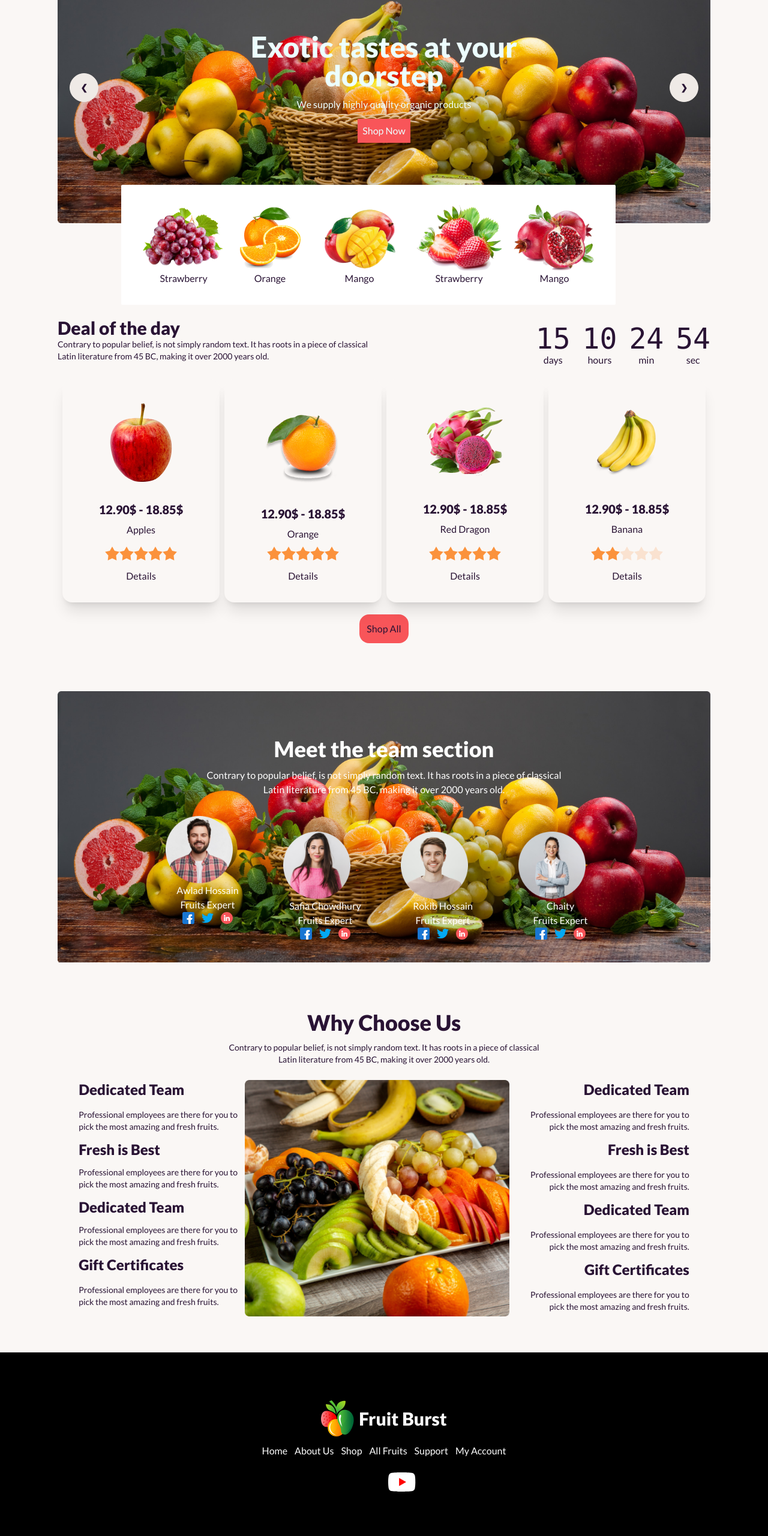
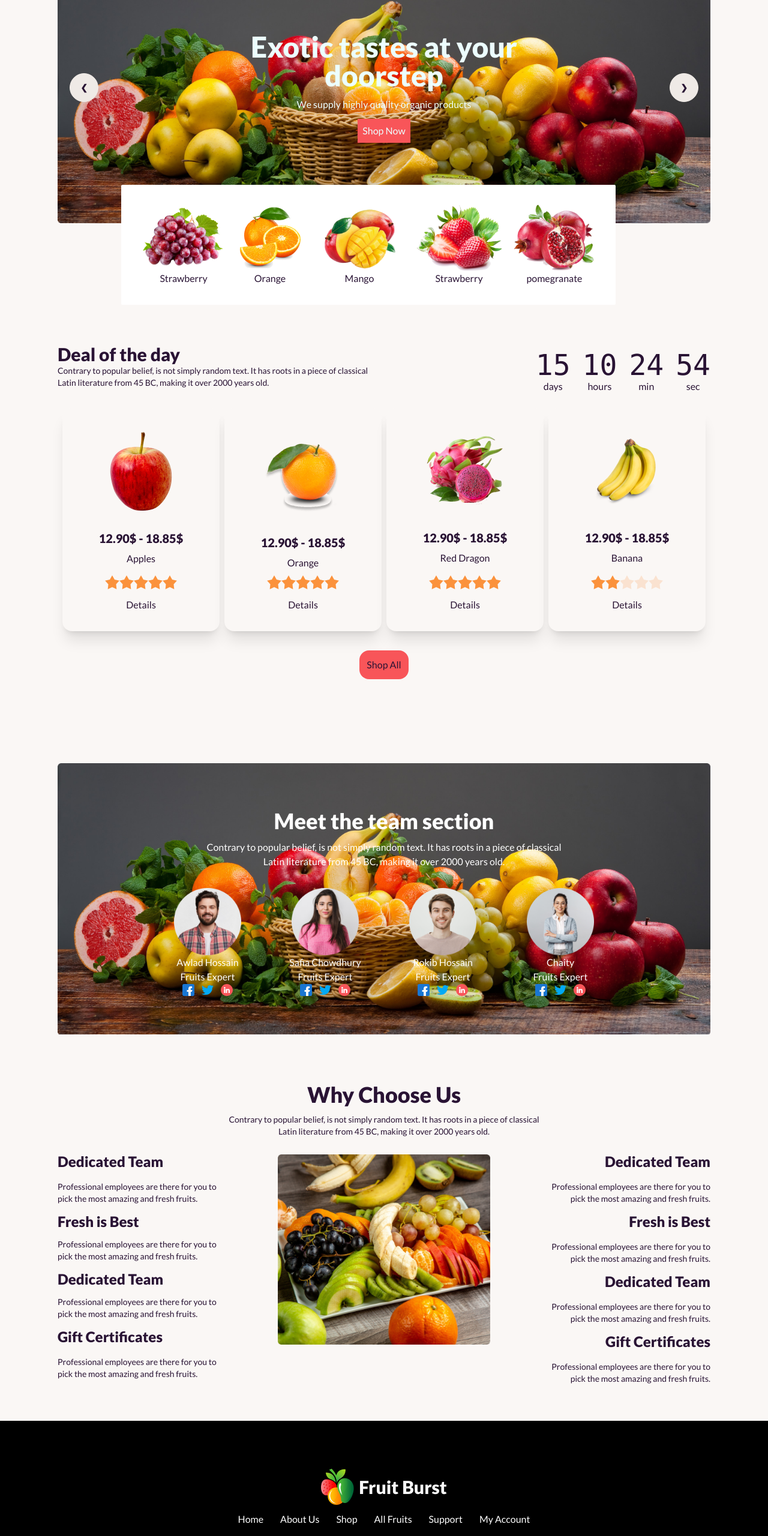
Before and after one commit to mariful999/assaigment-3, a plain HTML site: page index.html in a window 1280 px wide. Shown: the part 237-2797 px from the top of the page at 60% size. Drawn offline with nearby package versions, Linux system fonts and the light colour scheme; grey boxes are pictures that could not be loaded.

Commit message:
icon section add

```diff
--- a/index.html
+++ b/index.html
@@ -28,7 +28,7 @@
       <div class="max-w-screen-xl mx-auto px-8 md:px-16 lg:px-24 py-5 ">
         <div class="navbar bg-[#F85559] md:rounded-full px-10">
           <div class="navbar-start">
-            <div class="dropdown md:flex gap-7 text-white">
+            <div class="dropdown  md:flex gap-7 text-white">
               <a class="hover:bg-yellow-400" href>Home</a>
               <a class="hover:bg-yellow-400" href>About Us</a>
               <a class="hover:bg-yellow-400" href>Shop</a>
@@ -39,10 +39,10 @@
             <img src="./images/logo.png" alt />
             <h1 class="text-3xl font-bold">Fruit Burst</h1>
           </div>
-          <div class="navbar-end">
-            <div class=" md:flex-none gap-2">
+          <div class=" navbar-end">
+            <div class=" hidden md:block  md:flex-none gap-2">
               <div class="flex relative">
-                <div class="">
+                <div class=" ">
                   <input
                     type="text"
                     placeholder="Search Here"
@@ -53,7 +53,6 @@
                       src="./images/Frame.svg" alt></a></div>
               </div>
             </div>
-          </button>
           </div>
         </div>
       </div>
@@ -65,7 +64,8 @@
           class="carousel-item relative w-full flex justify-center items-center text-cyan-50 bg-no-repeat bg-center bg-cover "
           style="background-image: url(./images/banner1.png);">
           <div class="text-center">
-          <h1 class="md:text-5xl text-3xl font-bold my-3">Exotic tastes at your
+            <h1 class="md:text-5xl text-3xl font-bold my-3">Exotic tastes at
+              your
               <br> doorstep</h1>
             <p>We supply highly quality organic products</p>
             <button class="bg-[#F85559] p-2 my-3">Shop Now</button>
@@ -81,7 +81,8 @@
           class="carousel-item relative w-full flex justify-center items-center text-cyan-50 bg-no-repeat bg-center bg-cover "
           style=" background-image: url(./images/banner2.png);">
           <div class="text-center">
-          <h1 class="md:text-5xl text-3xl font-bold my-3">Exotic tastes at your
+            <h1 class="md:text-5xl text-3xl font-bold my-3">Exotic tastes at
+              your
               <br> doorstep</h1>
             <p>We supply highly quality organic products</p>
             <button class="bg-[#F85559] p-2 my-3">Shop Now</button>
@@ -96,7 +97,8 @@
           class="carousel-item relative w-full flex justify-center items-center text-cyan-50 bg-no-repeat bg-center bg-cover "
           style=" background-image: url(./images/banner3.png);">
           <div class="text-center">
-          <h1 class="md:text-5xl text-3xl font-bold my-3">Exotic tastes at your
+            <h1 class="md:text-5xl text-3xl font-bold my-3">Exotic tastes at
+              your
               <br> doorstep</h1>
             <p>We supply highly quality organic products</p>
             <button class="bg-[#F85559] p-2 my-3">Shop Now</button>
@@ -123,7 +125,7 @@
     <section
       class="max-w-[1100px] mx-auto px-8 md:px-16 lg:px-24 py-5 md:relative">
       <div
-      class="flex justify-around  bg-white gap-4 md:p-8 md:m-4 items-center rounded-sm md:absolute top-[-120px] ">
+        class=" flex justify-around hidden md:block md:flex bg-white gap-4 md:p-8 md:m-4 items-center rounded-sm md:absolute top-[-120px] ">
         <div class="text-center">
           <img src="./images/fruit1.png" alt>
           <p>Strawberry</p>
@@ -142,18 +144,20 @@
         </div>
         <div class="text-center">
           <img src="./images/fruit5.png" alt>
-        <p>Mango</p>
+          <p>pomegranate</p>
         </div>
       </div>
 
     </section>
     <!-- Deal of the day -->
-  <section class="max-w-screen-xl mx-auto px-8 md:px-16 lg:px-24 py-5 my-10 ">
-    <div class="md:flex justify-between sm:mt-4">
+    <section class="max-w-screen-xl mx-auto px-8 md:px-16 lg:px-24 py-20 my-10 ">
+      <div class="md:flex justify-between">
         <div>
           <h1 class="text-3xl font-bold">Deal of the day</h1>
-        <p class="text-sm">Contrary to popular belief, is not simply random
-          text. It has roots in a piece of classical <br> Latin literature from
+          <p class="text-sm mb-6">Contrary to popular belief, is not simply
+            random
+            text. It has roots in a piece of classical <br> Latin literature
+            from
             45 BC, making it over 2000 years old.</p>
         </div>
         <div class="sm:my-3">
@@ -187,8 +191,8 @@
         </div>
       </div>
       <!-- card section -->
-    <div class="md:flex md:m-2 gap-2 justify-around mt-4">
-      <div class="card w-96 bg-base-100 shadow-xl">
+      <div class="md:flex md:m-2 gap-2 justify-around ">
+        <div class="card w-96 bg-base-100 shadow-xl mb-3 ">
           <figure class="px-10 pt-10">
             <img src="./images/fruit6.png" alt="Shoes" class="rounded-xl" />
           </figure>
@@ -211,7 +215,8 @@
             </div>
             <!-- <a class="hover:text-red-600" href="">Details</a> -->
             <div>
-            <button class=" hover:text-red-600" onclick="my_modal_1.showModal()">Details</button>
+              <button class=" hover:text-red-600"
+                onclick="my_modal_1.showModal()">Details</button>
               <dialog id="my_modal_1" class="modal">
                 <div class="card w-96 bg-base-100 shadow-xl">
                   <figure class="px-10 pt-10">
@@ -249,7 +254,7 @@
             </div>
           </div>
         </div>
-      <div class="card w-96 bg-base-100 shadow-xl">
+        <div class="card w-96 bg-base-100 shadow-xl mb-3">
           <figure class="px-10 pt-10">
             <img src="./images/fruit7.png" alt="Shoes" class="rounded-xl" />
           </figure>
@@ -273,7 +278,7 @@
             <a class="hover:text-red-600" href>Details</a>
           </div>
         </div>
-      <div class="card w-96 bg-base-100 shadow-xl">
+        <div class="card w-96 bg-base-100 shadow-xl mb-3">
           <figure class="px-10 pt-10">
             <img src="./images/fruit8.png" alt="Shoes" class="rounded-xl" />
           </figure>
@@ -298,7 +303,7 @@
             <a class="hover:text-red-600" href>Details</a>
           </div>
         </div>
-      <div class="card w-96 bg-base-100 shadow-xl">
+        <div class="card w-96 bg-base-100 shadow-xl mb-3">
           <figure class="px-10 pt-10">
             <img src="./images/fruit9.png" alt="Shoes" class="rounded-xl" />
           </figure>
@@ -339,10 +344,11 @@
           It has roots in a piece of classical <br> Latin literature from 45 BC,
           making it over 2000 years old.</p>
       </div>
-    <div class="text-white md:flex md:justify-center gap-14 pt-4 items-center">
+      <div class="text-white md:flex justify-center gap-14 pt-4">
         <div class="text-center ">
-        <img class=" md:w-[80%]  " src="./images/member1.png" alt
-          width="full">
+          <div class="flex justify-center items-center">
+            <img class="md:w-[80%] " src="./images/member1.png" alt>
+          </div>
           <h1>Awlad Hossain</h1>
           <p>Fruits Expert</p>
           <div class=" flex justify-center gap-3 pb-16">
@@ -353,7 +359,9 @@
 
         </div>
         <div class="text-center">
+          <div class="flex justify-center items-center">
             <img class="md:w-[80%] " src="./images/member2.png" alt>
+          </div>
           <h1>Safia Chowdhury</h1>
           <p>Fruits Expert</p>
           <div class=" flex justify-center gap-3 pb-3">
@@ -363,7 +371,9 @@
           </div>
         </div>
         <div class="text-center ">
-        <img class="md:w-[80%] w-[50%]" src="./images/member3.png" alt>
+          <div class="flex justify-center items-center">
+            <img class="md:w-[80%] " src="./images/member3.png" alt>
+          </div>
           <h1>Rokib Hossain</h1>
           <p>Fruits Expert</p>
           <div class="flex justify-center gap-3 pb-3">
@@ -373,7 +383,9 @@
           </div>
         </div>
         <div class="text-center">
-        <img class="md:w-[80%] w-[50%]" src="./images/member4.png" alt>
+          <div class="flex justify-center items-center">
+            <img class="md:w-[80%] " src="./images/member4.png" alt>
+          </div>
           <h1>Chaity</h1>
           <p>Fruits Expert</p>
           <div class="flex justify-center gap-3 pb-3">
@@ -394,7 +406,7 @@
             literature from 45 BC, making it over 2000 years old.</p>
         </div>
         <div class=" md:flex justify-center gap-3 mt-6">
-        <div>
+          <div class="flex-1">
             <h1 class="text-2xl font-bold ">Dedicated Team</h1>
             <p class="text-sm mt-4 ">Professional employees are there for you to
               <br> pick the most amazing and fresh fruits.</p>
@@ -408,10 +420,10 @@
             <p class="text-sm mt-4">Professional employees are there for you to
               <br> pick the most amazing and fresh fruits.</p>
           </div>
-        <div>
-          <img class="w-[95%]" src="./images/whychoose1.png" alt>
+          <div class="mt-9 mb-9 md:mt-1 md:mb-1 flex-1 ">
+            <img class="w-[100%]" src="./images/whychoose1.png" alt>
           </div>
-        <div>
+          <div class="flex-1">
             <div class="text-right">
               <h1 class="text-2xl font-bold ">Dedicated Team</h1>
               <p class="text-sm mt-4">Professional employees are there for you
@@ -439,7 +451,7 @@
           <h1 class="text-3xl font-bold">Fruit Burst</h1>
         </div>
       </div>
-    <div class=" grid md:grid-flow-col gap-3 justify-center  mt-3 text-white">
+      <div class=" grid   md:grid-flow-col gap-7  justify-center  mt-3 text-white">
         <a href>Home</a>
         <a href>About Us</a>
         <a href>Shop</a>
@@ -452,10 +464,12 @@
         <div class="flex justify-center gap-6 mt-6 pb-28">
           <a href><img class="w-[80%]" src="./images/icon/twitter 1.svg" alt></a>
           <a href><img class="w-[80%]" src="./images/icon/instagram 1.svg" alt></a>
-        <a href><img class="w-[80%]" src="./images/icon/facebook 1 (1).svg" alt></a>
+          <a href><img class="w-[80%]" src="./images/icon/facebook 1 (1).svg"
+              alt></a>
           <a href><img class="w-[80%]" src="./images/icon/apple 1.svg" alt></a>
           <a href><img class="w-[80%]" src="./images/icon/Group 49.svg" alt></a>
-        <a href><img class="w-[80%]" src="./images/icon/linkedin 1 (2).svg " alt></a>
+          <a href><img class="w-[80%]" src="./images/icon/linkedin 1 (2).svg "
+              alt></a>
         </div>
       </div>
     </footer>
```
Also changed, not shown: images/New folder/fruit 1.svg (added), images/New folder/gift-box 1.svg (added), images/New folder/group 1 (1).svg (added), images/New folder/ice-cream 1.svg (added), images/New folder/like 1.svg (added), images/New folder/love 1.svg (added). Lines whose indentation alone changed are shown as unchanged.
